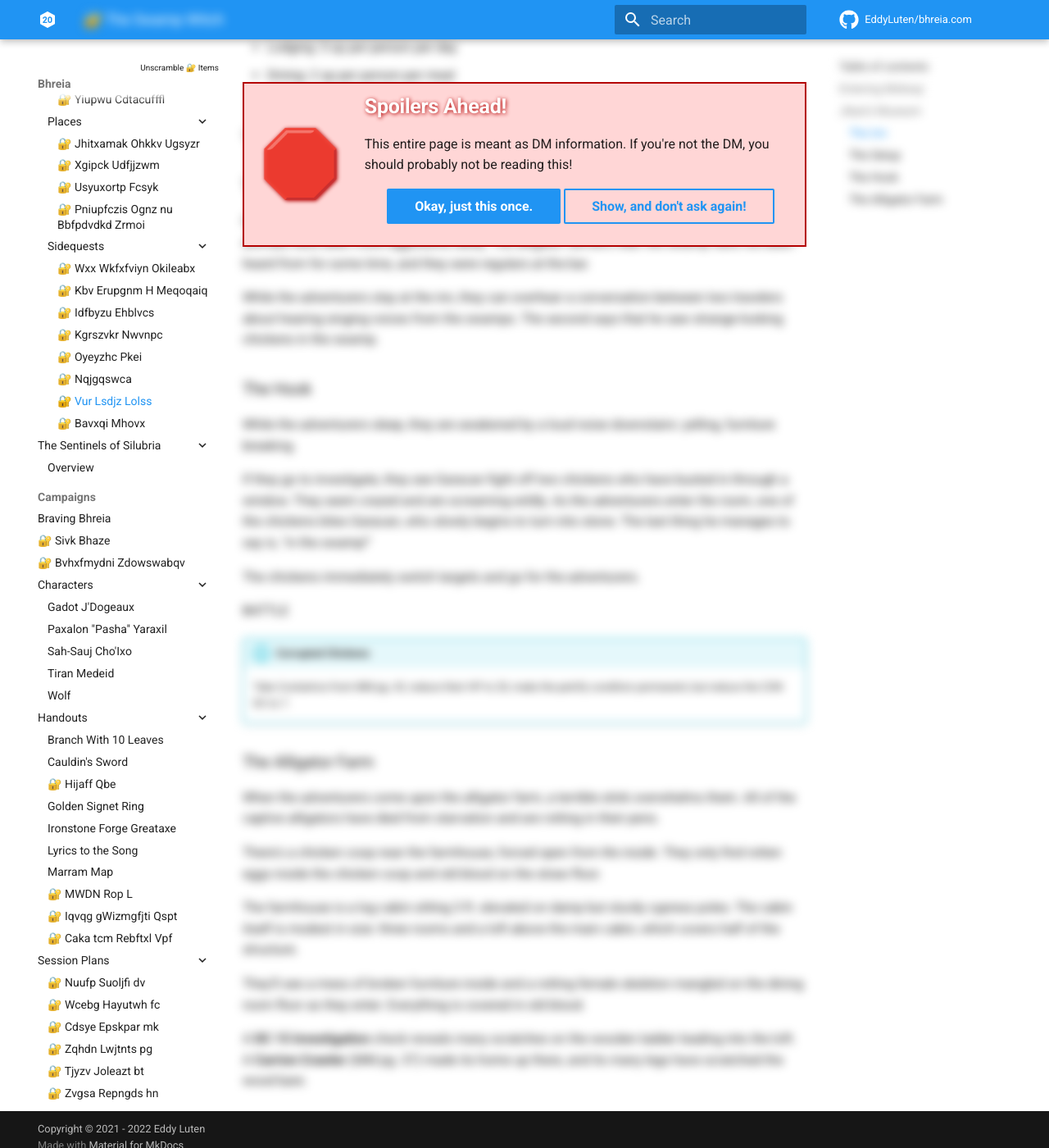
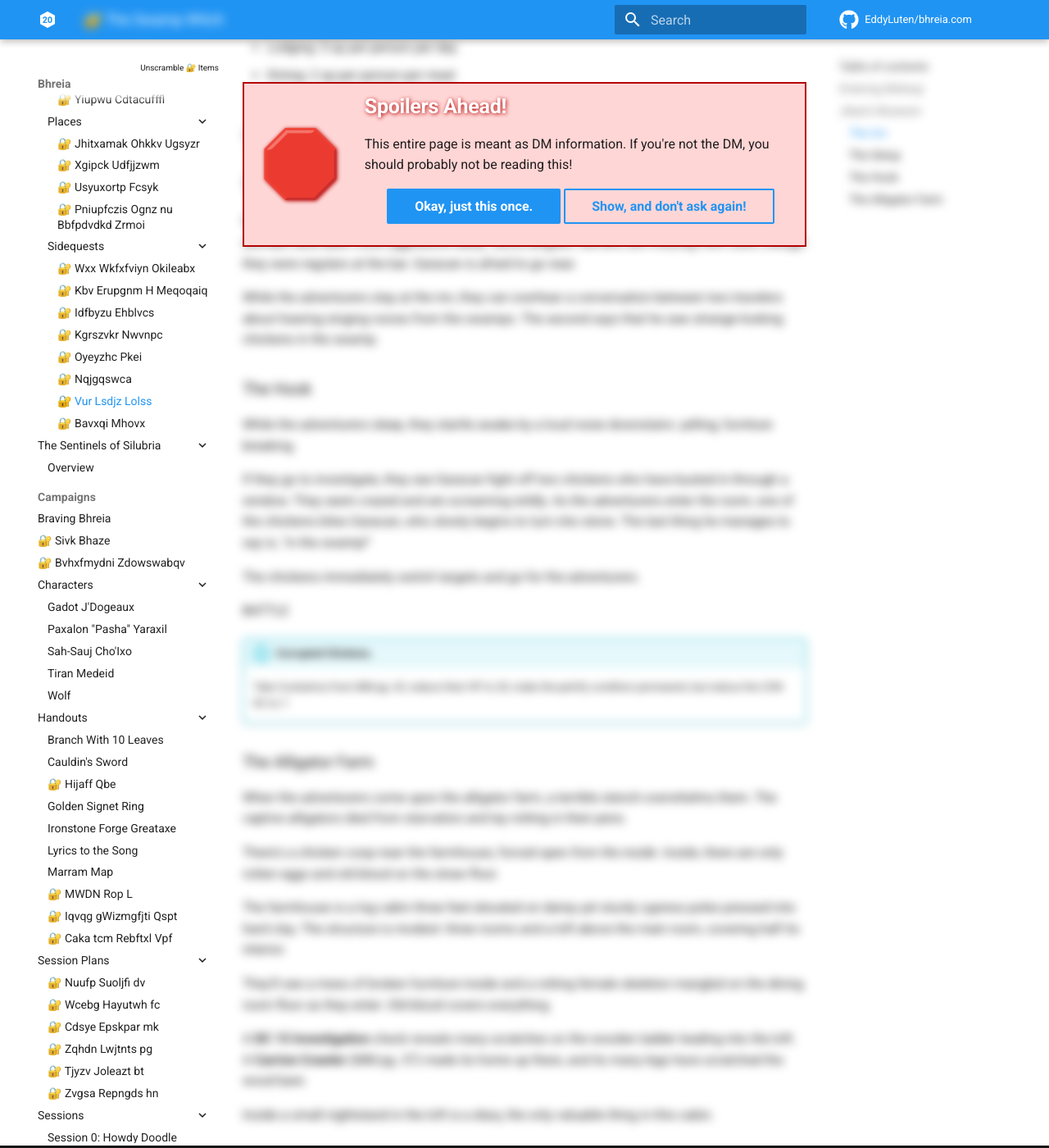
Before and after one commit to EddyLuten/bhreia.com, an MkDocs documentation site: the page built from docs/adventures/blue-skies/sidequests/swamp-witch.md, in a window 1280 px wide and 1400 px high, scrolled down 1570 px. Shown: the whole window at 82% size. Built offline with MkDocs 1.6.1 and Material for MkDocs 9.7.7, drawn with Linux system fonts in a browser that asks for light colours; comment, search, counter and statistics services are not loaded; some of the changed text lies outside the part shown.

```diff
--- a/docs/adventures/blue-skies/sidequests/swamp-witch.md
+++ b/docs/adventures/blue-skies/sidequests/swamp-witch.md
@@ -27,7 +27,7 @@ Midway isn't much of a town and is composed of the following:
 
 Jikan (jee-kahn), a sixteen-year-old [[cuniko]] boy, has set up a museum of local oddities in an abandoned hut in town. Jikan named it the "Midway Mystery Museum" Inside the dilapidated shack are a wide variety of stone animals and curiosities.
 
-Jikan will explain that he finds these stone animals all over town and in the countryside. More and more lately. He says that people gossip that there's a witch in the swamp who turns these animals to stone.
+Jikan will explain that he finds these stone animals all over town and in the countryside. More and more lately. He says that travelers gossip that there's a witch in the swamp who turns these animals to stone.
 
 - A stone alligator, its mouth wide open and in an action pose
 - Stone bugs
@@ -38,11 +38,11 @@ Jikan will explain that he finds these stone animals all over town and in the co
 
 ### The Inn
 
-The **Radenia** inn offers overpriced lodging in a few tiny shared rooms. The owner of the place is taking advantage of the fact that this is the only safe place to stay out here in the middle of nowhere. On a large and prominent plaque behind the bar is an engraving with the words:
+The **Radenia** inn offers overpriced lodging in a few tiny shared rooms. The owner takes advantage of the fact that it's the only safe place to stay out here in the boonies. On a large and prominent plaque behind the bar is an engraving with the words:
 
 > Nothing is free but the sunrise.
 
-The owner's name is **Garacan**, a male Minotaur who doesn't talk much and much less likes to be talked to. While the lodgings at the Radenia inn are poor and have to be shared between two people, Garacan still charges a premium for his services.
+The owner's name is **Garacan**, a male Minotaur who doesn't talk much and much less likes to listen. While lodgings at the Radenia inn are poor and shared between guests, Garacan still charges a premium for his services.
 
 - Lodging: 5 sp per person per day
 - Dining: 2 sp per person per meal
@@ -52,13 +52,13 @@ The kitchen is open from 7 AM to 7 PM, and the bar is open from 12:00 PM to 12:0
 
 ### The Setup
 
-Garacan will warn them to stay away from the swamp when they check-in. He says that the animals have been more aggressive lately. The alligator farmers near the swamp have not been heard from for some time, and they were regulars at the bar.
+Garacan will warn them to stay away from the swamp when they check-in. He says that the animals have been more aggressive lately. Some alligator farmers are missing from town, though they were regulars at the bar. Garacan is afraid to go near.
 
 While the adventurers stay at the inn, they can overhear a conversation between two travelers about hearing singing voices from the swamps. The second says that he saw strange-looking chickens in the swamp.
 
 ### The Hook
 
-While the adventurers sleep, they are awakened by a loud noise downstairs: yelling, furniture breaking.
+While the adventurers sleep, they startle awake by a loud noise downstairs: yelling, furniture breaking.
 
 If they go to investigate, they see Garacan fight off two chickens who have busted in through a window. They seem crazed and are screaming wildly. As the adventurers enter the room, one of the chickens bites Garacan, who slowly begins to turn into stone. The last thing he manages to say is, "in the swamp!"
 
@@ -66,17 +66,19 @@ The chickens immediately switch targets and go for the adventurers.
 
 BATTLE
 
-!!! info "Corrupted Chickens"
+!!! info "Corrupted Chickens."
     Take Cockatrice from MM pg. 42, reduce their HP to 20, make the petrify condition permanent, but reduce the CON DC to 7.
 
 ### The Alligator Farm
 
-When the adventurers come upon the alligator farm, a terrible stink overwhelms them. All of the captive alligators have died from starvation and are rotting in their pens.
+When the adventurers come upon the alligator farm, a terrible stench overwhelms them. The captive alligators died from starvation and lay rotting in their pens.
 
-There's a chicken coop near the farmhouse, forced open *from the inside*. They only find rotten eggs inside the chicken coop and old blood on the straw floor.
+There's a chicken coop near the farmhouse, forced open *from the inside*. Inside, there are only rotten eggs and old blood on the straw floor.
 
-The farmhouse is a log cabin sitting 3 ft. elevated on damp but sturdy cypress poles. The cabin itself is modest in size: three rooms and a loft above the main cabin, which covers half of the structure.
+The farmhouse is a log cabin three feet elevated on damp yet sturdy cypress poles pressed into hard clay. The structure is modest: three rooms and a loft above the main room, covering half its interior.
 
-They'll see a mess of broken furniture inside and a rotting female skeleton mangled on the dining room floor as they enter. Everything is covered in old blood.
+They'll see a mess of broken furniture inside and a rotting female skeleton mangled on the dining room floor as they enter. Old blood covers everything.
 
 A **DC 15 Investigation** check reveals many scratches on the wooden ladder leading into the loft. A **Carrion Crawler** (MM pg. 37) made its home up there, and its many legs have scratched the wood bare.
+
+Inside a small nightstand in the loft is a diary, the only valuable thing in this cabin.
```
Also changed, not shown: docs/adventures/blue-skies/index.md (+0 -1 lines), docs/adventures/blue-skies/sidequests/wolfs-house.md (+10 -10 lines), docs/adventures/sentinels-of-silubria/index.md (+1 -1 lines), docs/geography/countries/marram.md (+3 -3 lines), docs/assets/images/marram-map-tiny.png (added), 1 other file.
